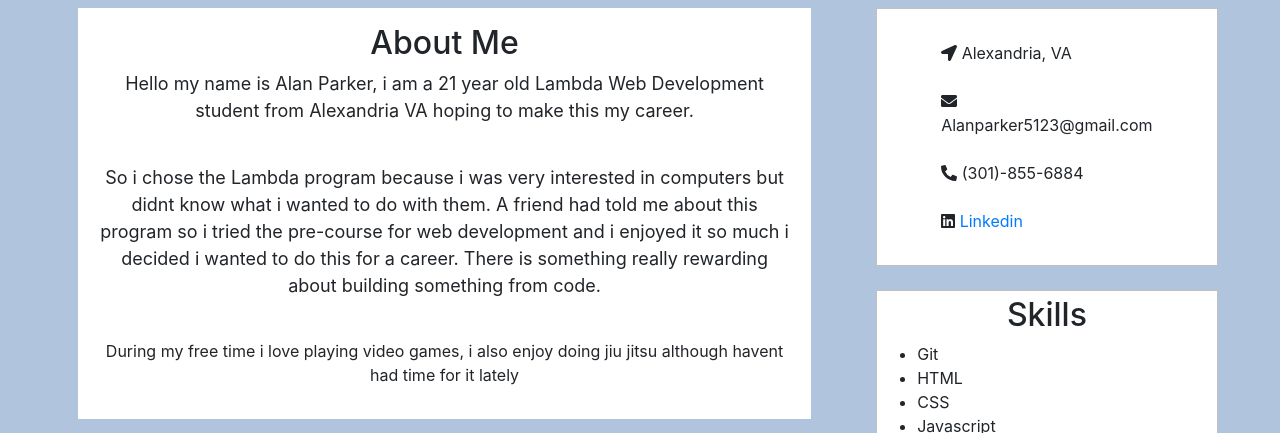
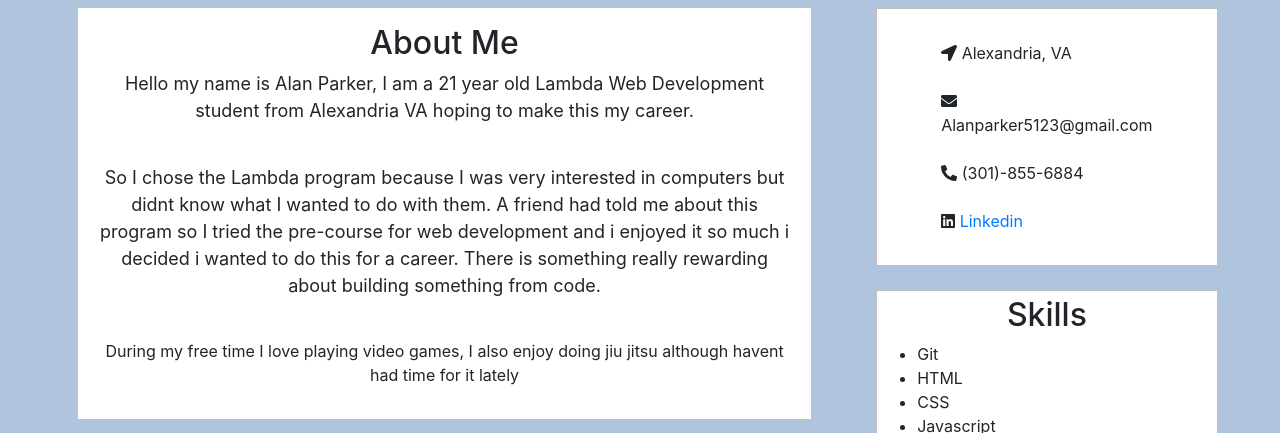
Before and after one commit to alan5123/portfolio, a React (Create React App) app: page / in a window 1280 px wide. Shown: the part 519-952 px from the top of the page. Built offline with nearby package versions, Linux system fonts and the light colour scheme.

Commit message:
punctuation fixes

```diff
--- a/src/components/Header.js
+++ b/src/components/Header.js
@@ -32,6 +32,7 @@ display:flex;
 justify-content:flex-end;
 flex-direction:column
 
+
 `
 
 const TextName = styled.h2 `
--- a/src/components/Main.js
+++ b/src/components/Main.js
@@ -122,11 +122,11 @@ const Main = (props) => {
       <FirstColumn className = 'FirstColumn'>
      <AboutText className = 'About'>
         <h2>About Me</h2>
-        <P>Hello my name is Alan Parker, i am a 21 year old Lambda Web Development student from Alexandria VA hoping to make this my career.</P>
+        <P>Hello my name is Alan Parker, I am a 21 year old Lambda Web Development student from Alexandria VA hoping to make this my career.</P>
 <br></br>
-        <P>So i chose the Lambda program because i was very interested in computers but didnt know what i wanted to do with them. A friend had told me about this program so i tried the pre-course for web development and i enjoyed it so much i decided i wanted to do this for a career. There is something really rewarding about building something from code.</P>
+        <P>So I chose the Lambda program because I was very interested in computers but didnt know what I wanted to do with them. A friend had told me about this program so I tried the pre-course for web development and i enjoyed it so much i decided i wanted to do this for a career. There is something really rewarding about building something from code.</P>
         <br></br>
-        <p>During my free time i love playing video games, i also enjoy doing jiu jitsu although havent had time for it lately</p>
+        <p>During my free time I love playing video games, I also enjoy doing jiu jitsu although havent had time for it lately</p>
      </AboutText>
 
         <VrDiv>
```
